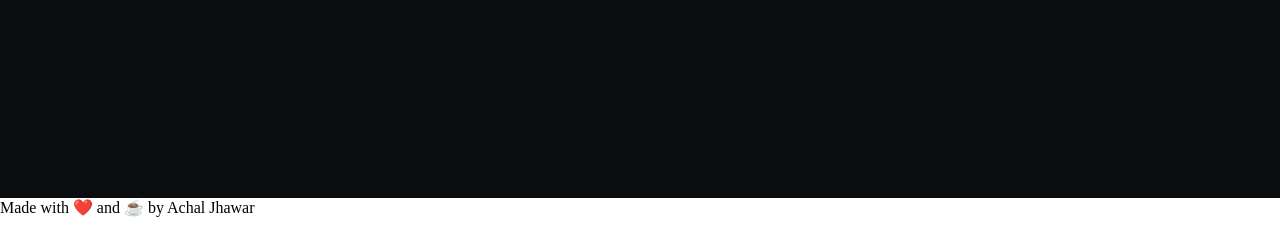
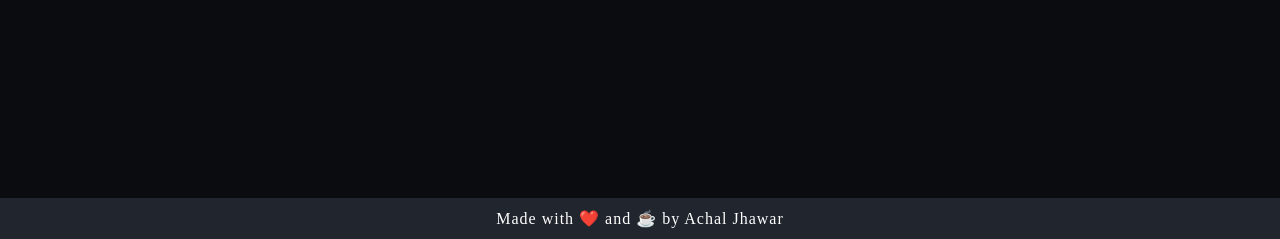
Before and after one commit to gasparnd/DevFolio, a plain HTML site: page index.html in a window 1280 px wide. Shown: the part 2173-2412 px from the top of the page. Before the commit the page ends 2390 px from the top, so only its background shows below. Drawn offline with nearby package versions, Linux system fonts and the light colour scheme.

Commit message:
Update index.html

```diff
--- a/index.html
+++ b/index.html
@@ -111,9 +111,10 @@
 		  </div>
 
 	</main>
-		<div>
-			<p> Made with ❤️ and ☕ by Achal Jhawar </p>
-		</div>
+	  <footer class="copyright">
+		  <a href="#" target="_blank">Made with ❤️ and ☕ by Achal Jhawar</a>
+     </footer>
+
   </div>
   </body>
 </html>
```
